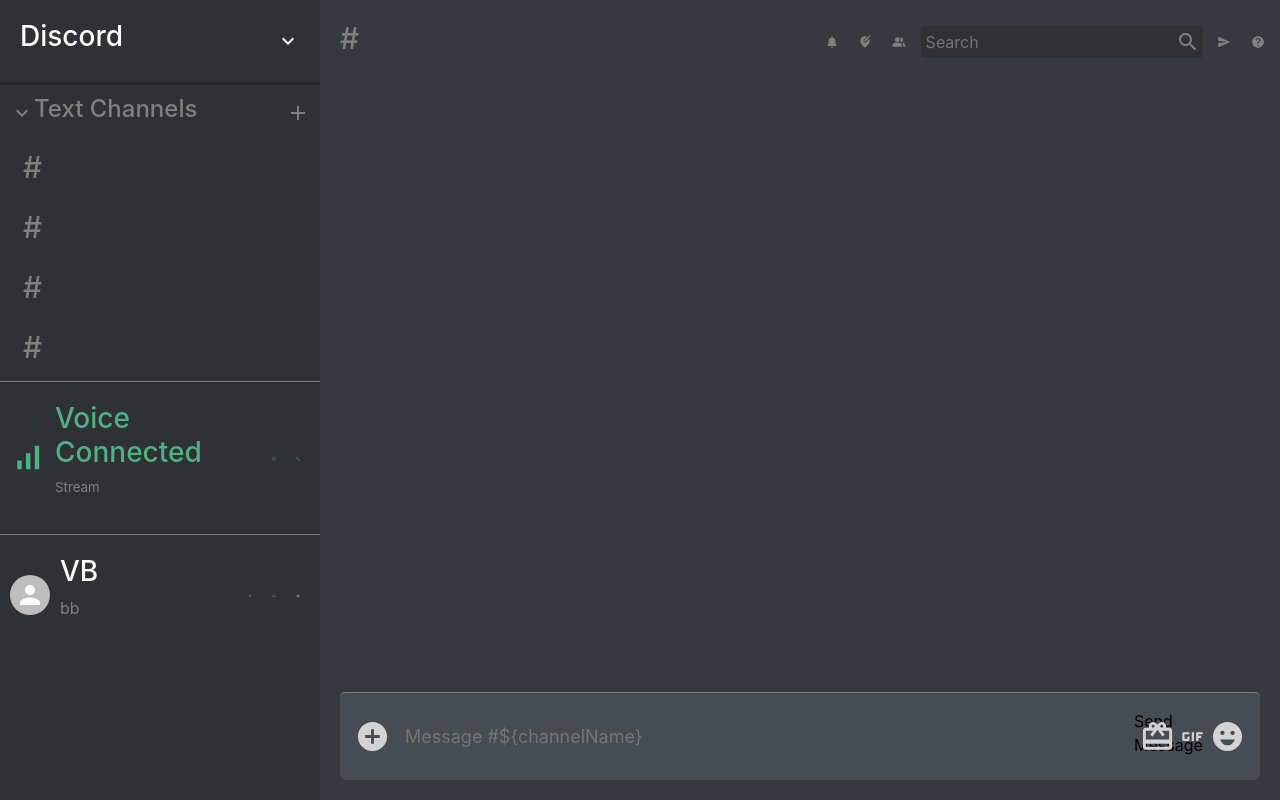
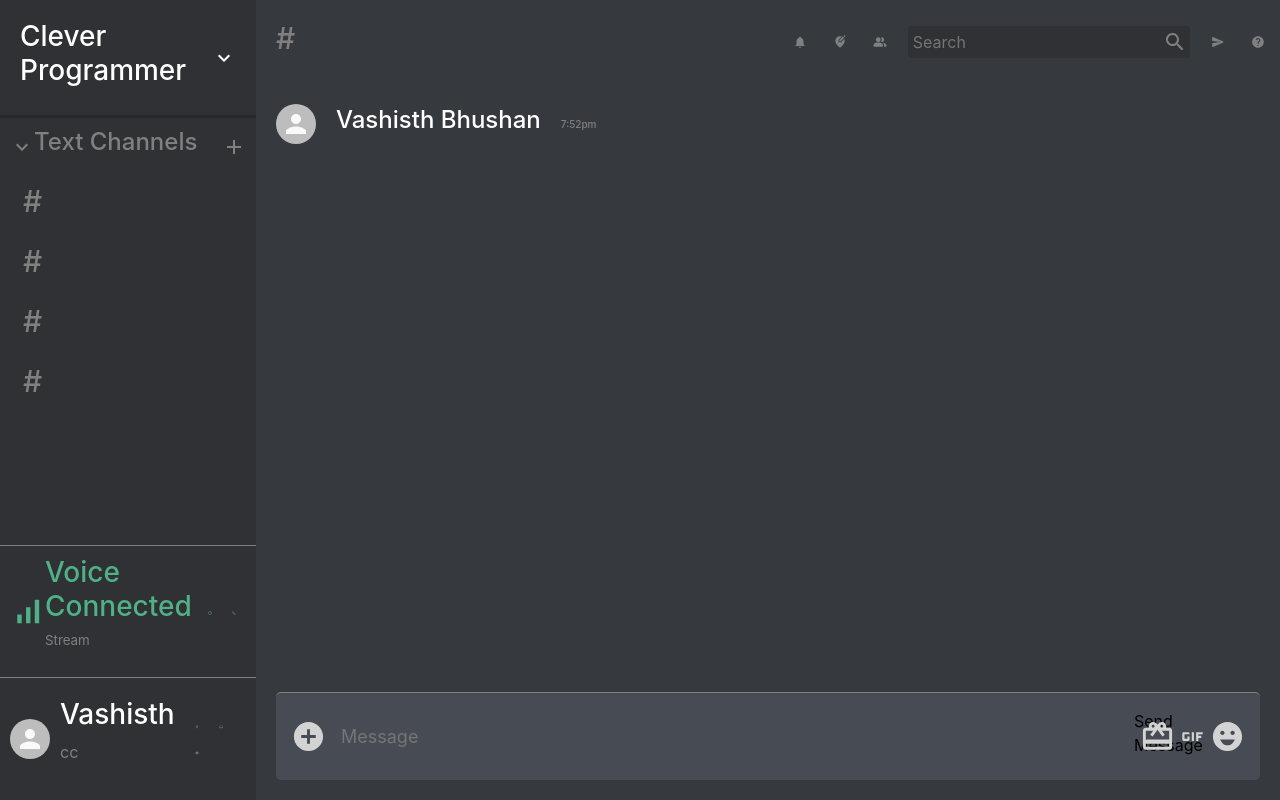
Before and after one commit to vashisth00/discord, a React (Create React App) app: page / in a window 1280 px wide. Built offline with nearby package versions, Linux system fonts and the light colour scheme.

Commit message:
With text ui

```diff
--- a/src/Chat.css
+++ b/src/Chat.css
@@ -1,7 +1,7 @@
 .chat {
     display: flex;
     flex-direction: column;
-    flex: 0.75;
+    flex: 1;
     background-color: #363a3f;
     height: 100vh;
 }
--- a/src/Chat.js
+++ b/src/Chat.js
@@ -5,7 +5,7 @@
 import CradGiftcardIcon from '@material-ui/icons/CardGiftcard'
 import GifIcon from '@material-ui/icons/Gif'
 import EmojiEmoticonsIcon from '@material-ui/icons/EmojiEmotions'
-//import Message from './Message'
+import Message from './Message'
 
 function Chat() {
     return (
@@ -14,18 +14,13 @@
 
 
         <div className="chat__messages">
-            {/* {messages.map((message) => {
-                console.log(message)
-            })}
-            {messages.map(message => (
-                <Message message={message.message} timestamp={message.timestamp} user={message.user} />
-            ))} */}
+          <Message></Message>
         </div>
 
         <div className="chat__input">
             <AddCircleIcon fontSize='large' />
             <form>
-                <input type="text" placeholder="Message #${channelName}" />
+                <input type="text" placeholder="Message" />
                 <button className='chat__inputButton' type='submit'>Send Message</button>
             </form>
 
--- /dev/null
+++ b/src/Message.css
@@ -0,0 +1,16 @@
+.message{
+    display: flex;
+    align-items: center;
+    padding: 20px;
+    color: white;
+}
+
+.message__info{
+    margin-left: 20px;
+}
+
+.message__timestamp{
+    color: gray;
+    margin-left: 20px;
+    font-size: x-small;
+}
--- /dev/null
+++ b/src/Message.js
@@ -0,0 +1,19 @@
+import React from 'react'
+import "./Message.css"
+import { Avatar } from '@material-ui/core'
+
+function Message() {
+    return (
+        <div className="message">
+            <Avatar></Avatar>
+            <div  className="message__info">
+                <h4> Vashisth Bhushan
+                    <span className="message__timestamp">7:52pm</span>
+
+                </h4>
+            </div>
+        </div>
+    )
+}
+
+export default Message
--- a/src/Sidebar.css
+++ b/src/Sidebar.css
@@ -55,7 +55,6 @@
 
 .sidebar__voiceInfo {
     flex: 1;
-    padding: 10px;
 }
 
 .sidebar__voiceInfo>h3 {
--- a/src/Sidebar.js
+++ b/src/Sidebar.js
@@ -3,29 +3,30 @@
 import ExpandMoreIcon from '@material-ui/icons/ExpandMore';
 import AddIcon from '@material-ui/icons/Add';
 import SidebarChannel from './SidebarChannel';
-import SignalCellularAltIcon from '@material-ui/icons/SignalCellularAlt'
-import InfoOutlinedIcon from '@material-ui/icons/InfoOutlined'
-import CallIcon from '@material-ui/icons/Call'
-import { Avatar } from '@material-ui/core'
-import MicIcon from '@material-ui/icons/Mic'
-import HeadsetIcon from '@material-ui/icons/Headset'
-import SettingsIcon from '@material-ui/icons/Settings'
+import SignalCellularAltIcon from '@material-ui/icons/SignalCellularAlt';
+import InfoOutlinedIcon from '@material-ui/icons/InfoOutlined';
+import CallIcon from '@material-ui/icons/Call';
+import { Avatar } from '@material-ui/core';
+import MicIcon from '@material-ui/icons/Mic';
+import HeadsetIcon from '@material-ui/icons/Headset';
+import SettingsIcon from '@material-ui/icons/Settings';
 
 function Sidebar() {
     return (
-        <div className="sidebar">
+        <div className='sidebar' >
         <div className="sidebar__top">
-                <h3>Discord</h3>
-                <ExpandMoreIcon></ExpandMoreIcon>
+            <h3>Clever Programmer</h3>
+            <ExpandMoreIcon />
         </div>
-            <div className="sidebar_channels">
+
+        <div className="sidebar__channels">
             <div className="sidebar__channelsHeader">
                 <div className="sidebar__header">
-                       <ExpandMoreIcon></ExpandMoreIcon>
+                    <ExpandMoreIcon />
                     <h4>Text Channels</h4>
                 </div>
 
-                    <AddIcon className="sidebar__addChannel"></AddIcon>
+                <AddIcon  className='sidebar__addChannel' />
             </div>
             <div className="sidebar__channelsList">
             <SidebarChannel/>
@@ -34,6 +35,7 @@
                     <SidebarChannel/>
             </div>
         </div>
+
         <div className="sidebar__voice">
             <SignalCellularAltIcon className='sidebar__voiceIcons' fontSize='large' />
             <div className="sidebar__voiceInfo">
@@ -47,10 +49,10 @@
             </div>
         </div>
         <div className="sidebar__profile">
-                <Avatar src="#" onClick={() => null()} />
+            <Avatar src="#" />
             <div className="sidebar__profileInfo">
-                    <h3>VB</h3>
-                    <p>bb</p>
+                <h3>Vashisth</h3>
+                <p>cc</p>
             </div>
 
             <div className="sidebar__profileIcons">
@@ -60,7 +62,6 @@
             </div>
         </div>
     </div>
-
     )
 }
 
```
Lines whose indentation alone changed are shown as unchanged.
